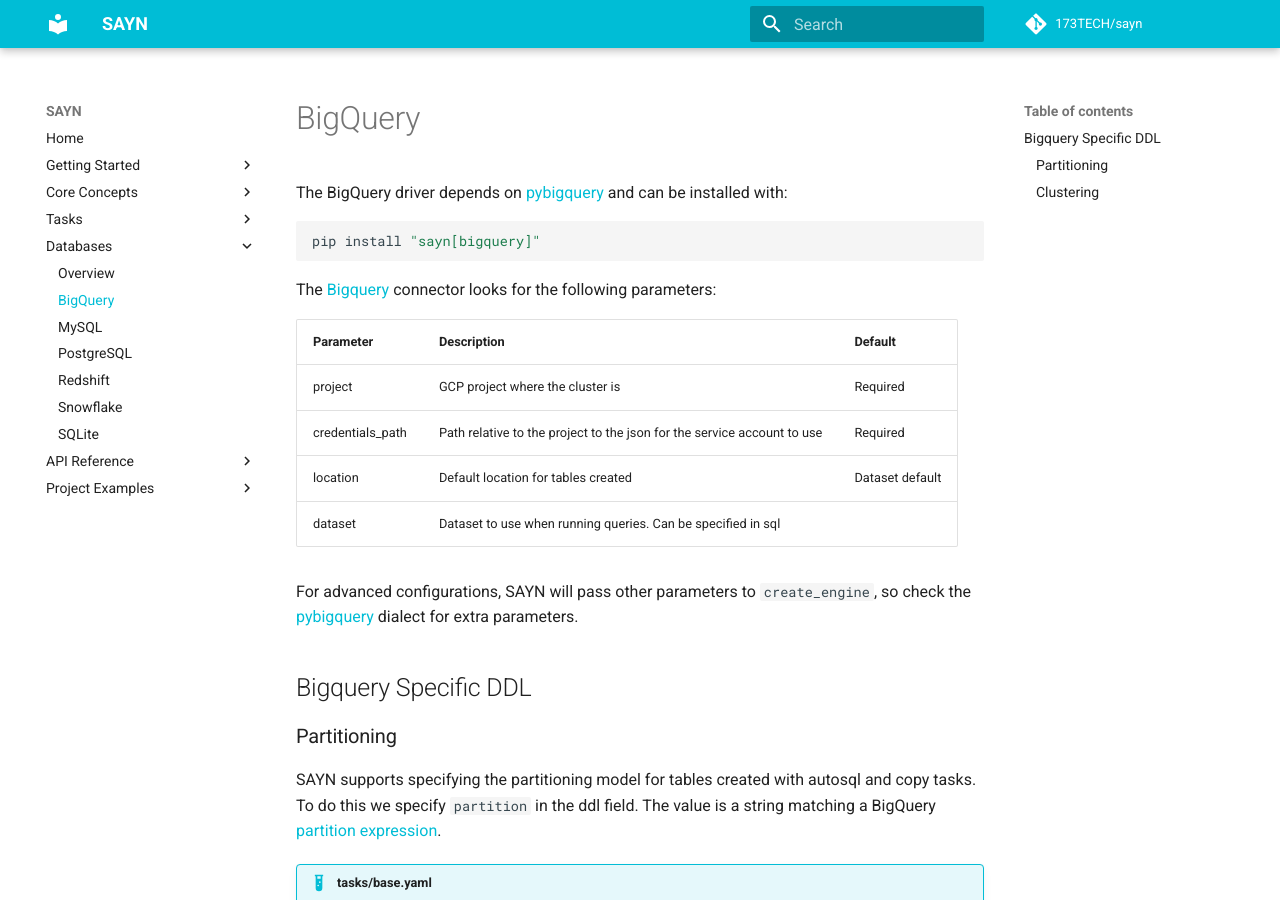
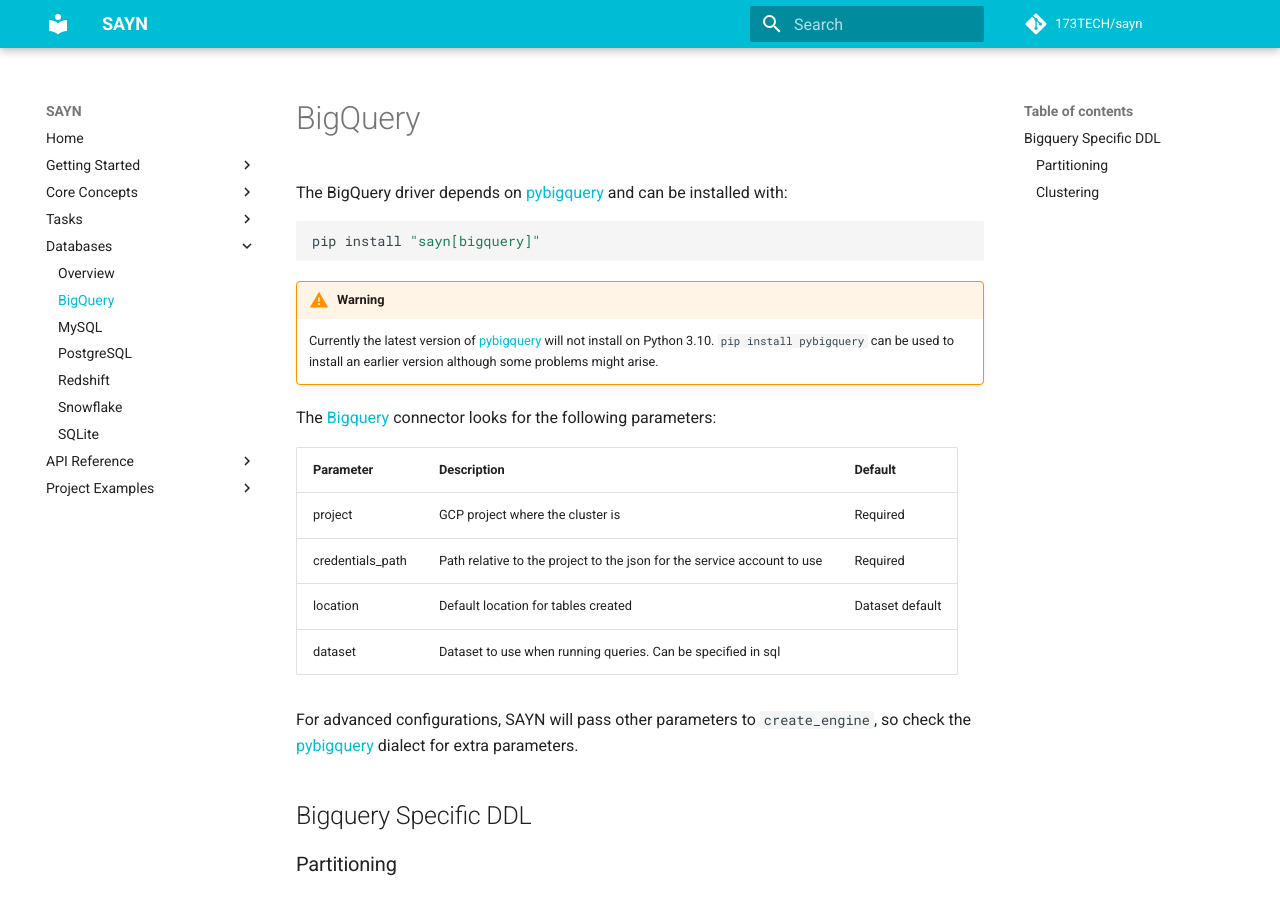
Before and after one commit to 173TECH/sayn, an MkDocs documentation site: the page built from docs/databases/bigquery.md, in a window 1280 px wide and 900 px high. Built offline with MkDocs 1.6.1 and Material for MkDocs 9.7.7, drawn with Linux system fonts in a browser that asks for light colours; comment, search, counter and statistics services are not loaded.

Commit message:
Updated docs

````diff
--- a/docs/databases/bigquery.md
+++ b/docs/databases/bigquery.md
@@ -6,6 +6,12 @@
 ```bash
 pip install "sayn[bigquery]"
 ```
+
+!!! warning
+    Currently the latest version of [pybigquery](https://github.com/mxmzdlv/pybigquery){target="\_blank"}
+    will not install on Python 3.10. `pip install pybigquery` can be used to install an earlier version
+    although some problems might arise.
+
 
 The [Bigquery](https://cloud.google.com/bigquery){target="\_blank"} connector looks for the following parameters:
 
````
Also changed, not shown: README.md (+2 -0 lines).
